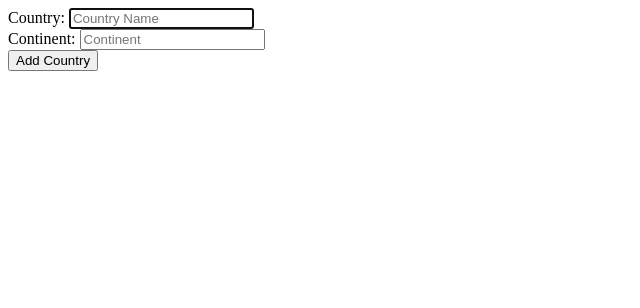
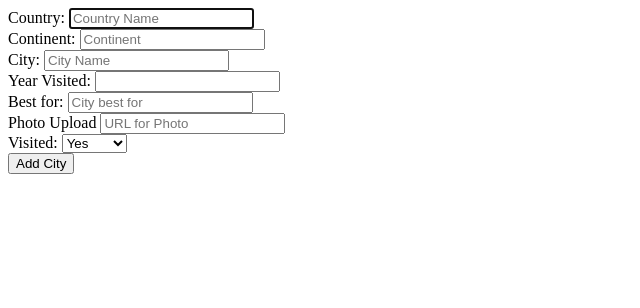
Before and after one commit to kathleenedie/Project1_TravelBucketList, a Flask app: page /visited/new in a window 1280 px wide. Shown: the top 308 px of the page, without its empty margins (0-640 px from the left). Run offline with Flask 2, Linux system fonts and the light colour scheme; data that the repository does not hold is empty; some libraries are stand-ins or nearby versions.

Commit message:
getting stuck on restful routes

```diff
--- a/bucket_list/controllers/visited_controller.py
+++ b/bucket_list/controllers/visited_controller.py
@@ -16,19 +16,50 @@ def index():
     return render_template("visited/index.html", countries = countries)
 
 @visited_blueprint.route("/visited/new", methods=['GET'])
-def new_country_visited():
+def new_city_visited():
     countries = country_repository.country_select_all()
     return render_template("visited/new.html", countries = countries)
 
 @visited_blueprint.route("/visited", methods=["POST"])
-def create_country():
+def create_city():
     name = request.form['name']
     continent = request.form['continent']
     country = Country(name, continent)
+
     country_repository.save_country(country)
+
+    city_name = request.form['city_name']
+    year = request.form['year']
+    category = request.form['category']
+    photo_link = request.form['photo_link']
+    visited = request.form['visited']
+    city = City(city_name, year, category, photo_link, country, visited)
+
+    city_repository.save_city(city)
+
     return redirect('/visited')
 
 @visited_blueprint.route('/visited/<id>', methods=['GET'])
 def cities_visited(id):
     cities = city_repository.cities_in_country(id)
     return render_template("visited/show.html", cities = cities)
+
+# edit route needed, get request
+@visited_blueprint.route("/visited/<id>/edit", methods=["GET"])
+def edit_city_visited(id):
+    city = city_repository.select_city(id)
+    countries = country_repository.select_all()
+    return render_template('visited/edit.html', city = city, countries = countries)
+
+# update route needed, put request
+@visited_blueprint.route("/visited/<id>", methods=["POST"])
+def update_city_visited(id):
+    city_name = request.form['city_name']
+    year = request.form['year']
+    category = request.form['category']
+    photo_link = request.form['photo_link']
+    country_id = request.form['country_id']
+    visited = request.form['visited']
+    country = country_repository.select_country(country_id)
+    city = City(city_name, year, category, photo_link, country, visited, id)
+    return redirect('/visited')
--- a/bucket_list/repositories/country_repository.py
+++ b/bucket_list/repositories/country_repository.py
@@ -21,7 +21,15 @@ def country_select_all():
         countries.append(country)
     return countries
 
+def select_country(id):
+    country = None
+    sql = "SELECT * FROM users WHERE id = %s"
+    values = [id]
+    result = run_sql(sql, values)[0]
 
+    if result is not None:
+        country = Country(result['name'], result['continent'], result['id'] )
+    return country
 
 def delete_all():
     sql = "DELETE  FROM countries"
--- a/bucket_list/templates/visited/index.html
+++ b/bucket_list/templates/visited/index.html
@@ -6,8 +6,10 @@
         <p>Country: {{country.name}}</p>
         <p>Continent: {{country.continent}}</p>
         <p><a href="/visited/{{country.id}}">Cities</a></p>
-        <p><a href="/visited/new">Add new country</a></p>
+
     </div>
 {% endfor %}
 
+<p><a href="/visited/new">Add new country</a></p>
+
 {% endblock %}
--- a/bucket_list/templates/visited/new.html
+++ b/bucket_list/templates/visited/new.html
@@ -10,7 +10,30 @@
         <label for="continent">Continent:</label>
         <input type="text" id="continent" name="continent" placeholder="Continent" required>
     </div>
-    <button type="submit">Add Country</button>
+    <div>
+        <label for="city_name">City:</label>
+        <input type="text" id="city_name" name="city_name" placeholder="City Name" required autofocus>
+    </div>
+    <div>
+        <label for="year">Year Visited:</label>
+        <input type="number" id="year" name="year" required>
+    </div>
+    <div>
+        <label for="category">Best for:</label>
+        <input type="text" id="category" name="category" placeholder="City best for" required>
+    </div>
+    <div>
+        <label for="photo_link">Photo Upload</label>
+        <input type="text" id="photo_link" name="photo_link" placeholder="URL for Photo">
+    </div>
+    <div>
+        <label for="visited">Visited:</label>
+        <select name="visited" id="visited">
+            <option value="true">Yes</option>
+            <option value="false">Not yet</option>
+        </select>
+    </div>
+    <button type="submit">Add City</button>
 </form>
 
 {% endblock %}
--- a/bucket_list/templates/visited/show.html
+++ b/bucket_list/templates/visited/show.html
@@ -6,6 +6,9 @@
         <p>City: {{city.name}}</p>
         <p>Category: {{city.category}}</p>
     </div>
+    <div>
+        <p><a href="/visited/'{{country.id}}'/edit">Edit city</a></p>
+    </div>
 {% endfor %}
 
 {% endblock %}
```
Also changed, not shown: bucket_list/repositories/city_repository.py (+11 -0 lines), bucket_list/templates/visited/edit.html (added, +43 -0 lines).
